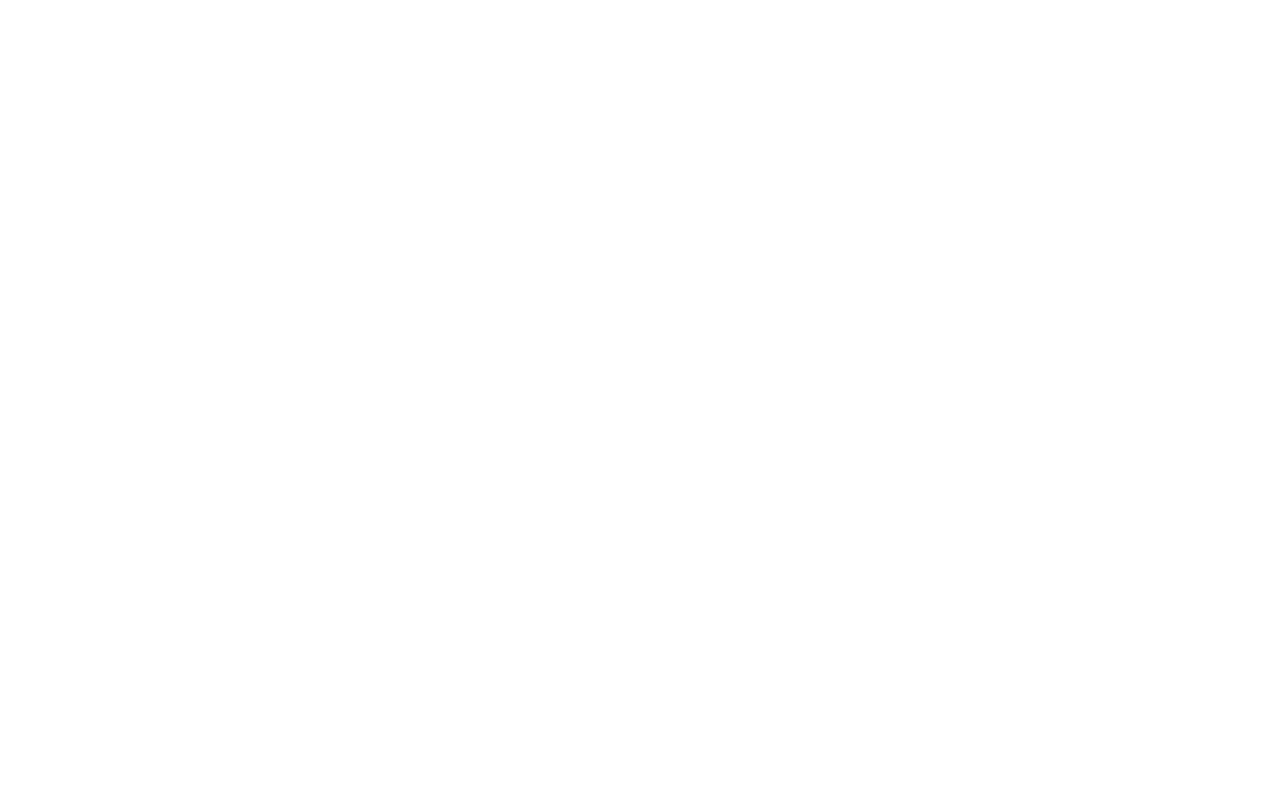
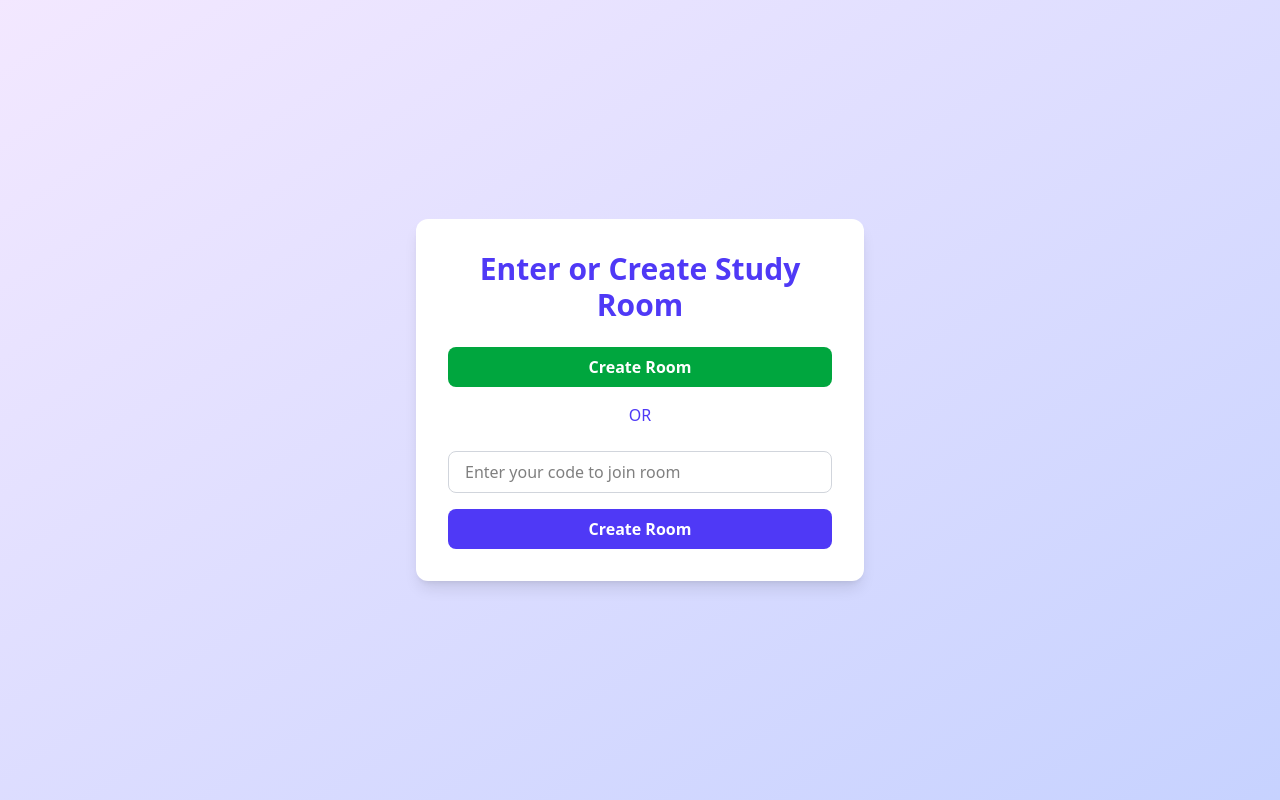
Before and after one commit to AakankshaGupta16/StudySync, a React (Vite) app in the folder client/: page /group-study in a window 1280 px wide. Before the commit this address had no page. Built offline with nearby package versions, Linux system fonts and the light colour scheme; the HTML template or start-up script is replaced by a standard one.

Commit message:
added group study mode and room concept

```diff
--- a/client/src/App.jsx
+++ b/client/src/App.jsx
@@ -4,7 +4,8 @@ import Navbar from './components/Navbar';
 import Hero from './components/Hero';
 import Login from './pages/Login';
 import Dashboard from './pages/Dashboard';
-import SelfStudy from './pages/Selfstudy'; // ✅ New import
+import SelfStudy from './pages/Selfstudy';
+import GroupStudy from './pages/GroupStudy'; // ✅ New import
 
 const Home = () => (
   <div className="min-h-screen bg-indigo-600 text-white">
@@ -44,7 +45,8 @@ const App = () => {
         <Route path="/" element={<Home />} />
         <Route path="/login" element={<Login />} />
         <Route path="/dashboard" element={<Dashboard />} />
-        <Route path="/self-study" element={<SelfStudy />} /> {/* ✅ New route */}
+        <Route path="/self-study" element={<SelfStudy />} />
+        <Route path="/group-study" element={<GroupStudy />} /> {/* ✅ New route */}
       </Routes>
     </Router>
   );
--- /dev/null
+++ b/client/src/pages/GroupStudy.jsx
@@ -0,0 +1,91 @@
+import React, { useState } from 'react';
+import { useNavigate } from 'react-router-dom';
+
+const GroupStudy = () => {
+  const [roomCode, setRoomCode] = useState('');
+  const [error, setError] = useState('');
+  const [members, setMembers] = useState(2); // Default members 2
+  const [isCreating, setIsCreating] = useState(false); // Flag for create room
+  const navigate = useNavigate();
+
+  const handleCreateRoom = () => {
+    const generatedCode = Math.random().toString(36).substring(2, 8).toUpperCase(); // Random 6-char code
+    setRoomCode(generatedCode);
+    setIsCreating(true);
+    setError('');
+  };
+
+  const handleJoin = () => {
+    if (roomCode.trim()) {
+      navigate('/group-study-room', { state: { roomCode, members } }); // Pass roomCode and members
+    } else {
+      setError('Please enter a room code.');
+    }
+  };
+
+  return (
+    <div className="flex flex-col items-center justify-center min-h-screen bg-gradient-to-br from-purple-100 to-indigo-200 p-6">
+      <div className="bg-white p-8 rounded-xl shadow-lg w-full max-w-md">
+        <h2 className="text-3xl font-bold text-center text-indigo-600 mb-6">
+          {isCreating ? 'Room Created!' : 'Enter or Create Study Room'}
+        </h2>
+
+        {!isCreating && (
+          <div className="mb-6">
+            <button
+              onClick={handleCreateRoom}
+              className="w-full bg-green-600 text-white py-2 rounded-lg font-semibold hover:bg-green-700 transition mb-4"
+            >
+              Create Room
+            </button>
+            <p className="text-center text-indigo-600 mb-4">OR</p>
+          </div>
+        )}
+
+        {isCreating ? (
+          <>
+            <p className="text-lg font-semibold text-center mb-4">
+              Your Room Code: <span className="text-indigo-600">{roomCode}</span>
+            </p>
+            <p className="text-center mb-4">Share this code with others to join your room.</p>
+            <div className="flex justify-center items-center">
+              <label className="mr-2">Members: </label>
+              <select
+                value={members}
+                onChange={(e) => setMembers(Number(e.target.value))}
+                className="w-20 p-2 border border-gray-300 rounded-lg focus:ring-2 focus:ring-indigo-400"
+              >
+                <option value={2}>2</option>
+                <option value={3}>3</option>
+                <option value={4}>4</option>
+              </select>
+            </div>
+          </>
+        ) : (
+          <>
+            <input
+              type="text"
+              placeholder="Enter your code to join room"
+              value={roomCode}
+              onChange={(e) => {
+                setRoomCode(e.target.value);
+                setError('');
+              }}
+              className="w-full px-4 py-2 rounded-lg border border-gray-300 focus:outline-none focus:ring-2 focus:ring-indigo-400 mb-4"
+            />
+            {error && <p className="text-red-500 text-sm mb-4">{error}</p>}
+          </>
+        )}
+
+        <button
+          onClick={isCreating ? handleJoin : handleCreateRoom}
+          className="w-full bg-indigo-600 text-white py-2 rounded-lg font-semibold hover:bg-indigo-700 transition"
+        >
+          {isCreating ? 'Join Room' : 'Create Room'}
+        </button>
+      </div>
+    </div>
+  );
+};
+
+export default GroupStudy;
```
